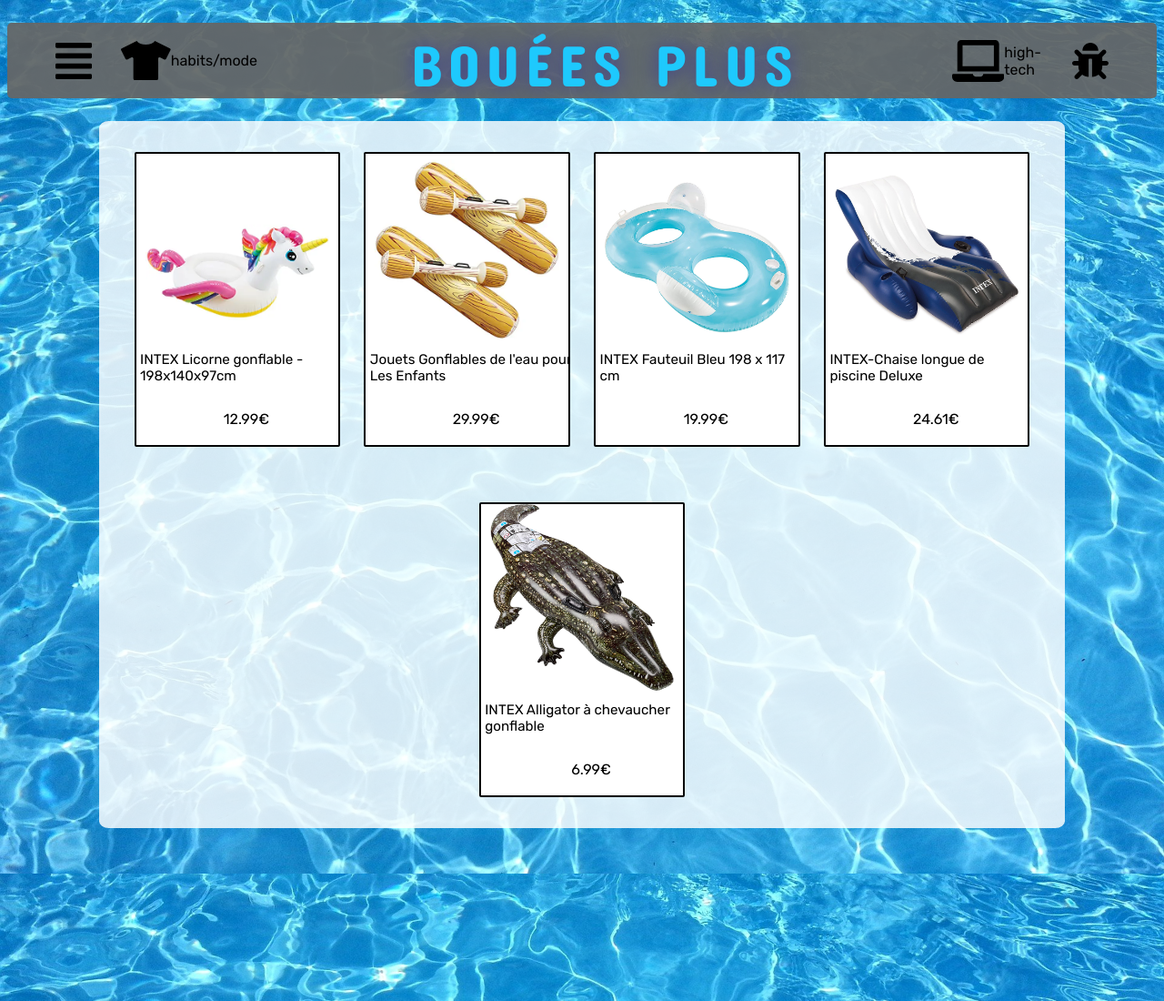
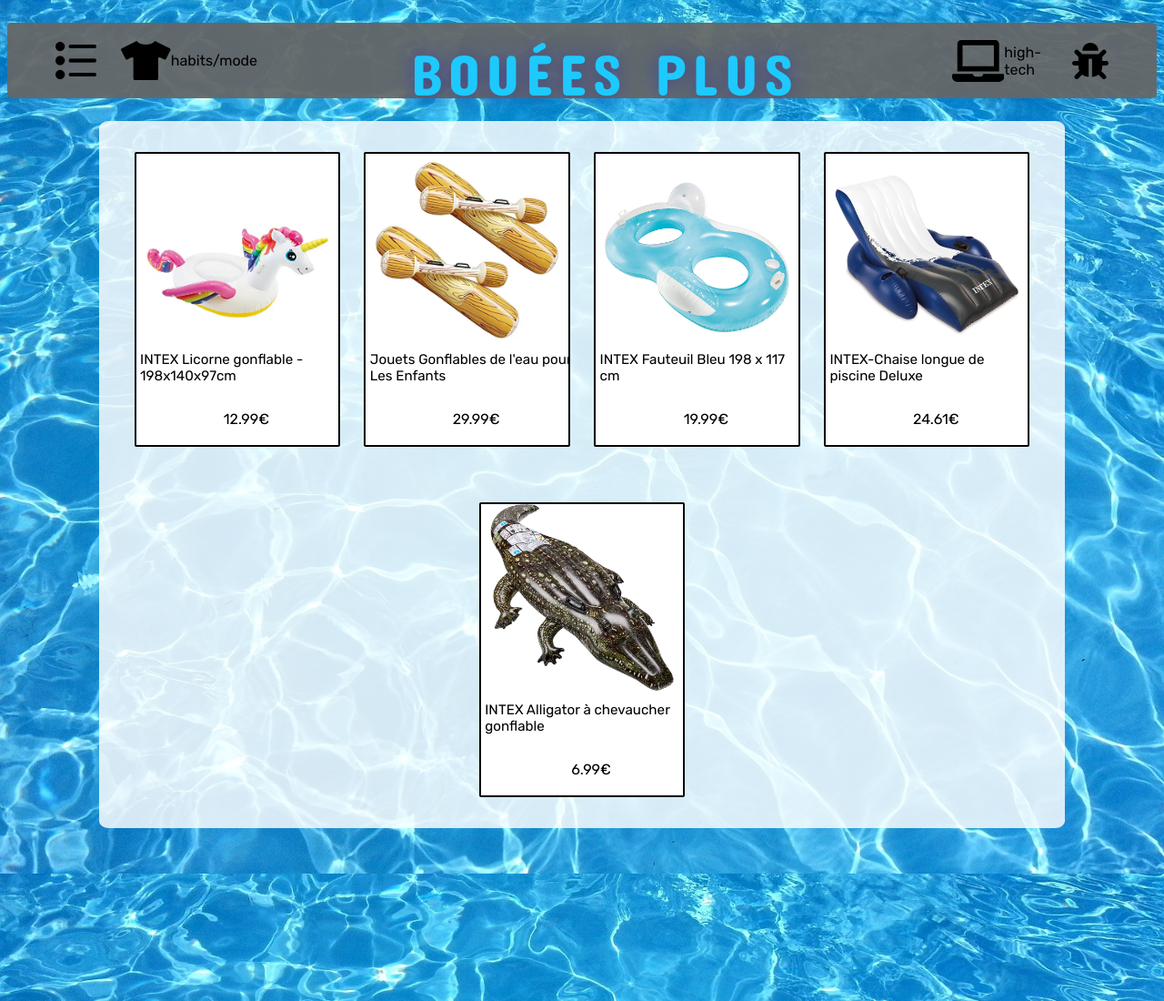
Before and after one commit to austinlrq/bouees-plus, a plain HTML site: page index.html in a window 1280 px wide. Shown: the top 1100 px of the page at 91% size. Drawn offline with Linux system fonts and the light colour scheme.

Commit message:
commit 5

```diff
--- a/index.html
+++ b/index.html
@@ -28,6 +28,7 @@
       gtag("config", "G-V0YRPCF1KX");
     </script>
     <!--push les modifications:
+        -cd "D:\Documents\site_bouées"
         -git add .
         -git commit -m "..."
         -git push
@@ -60,21 +61,7 @@
           <p>habits/mode</p>
         </a>
         <div class="plus">
-          <svg
-            aria-hidden="true"
-            focusable="false"
-            data-prefix="fas"
-            data-icon="align-justify"
-            class="svg-inline--fa fa-align-justify fa-w-14"
-            role="img"
-            xmlns="http://www.w3.org/2000/svg"
-            viewBox="0 0 448 512"
-          >
-            <path
-              fill="currentColor"
-              d="M432 416H16a16 16 0 0 0-16 16v32a16 16 0 0 0 16 16h416a16 16 0 0 0 16-16v-32a16 16 0 0 0-16-16zm0-128H16a16 16 0 0 0-16 16v32a16 16 0 0 0 16 16h416a16 16 0 0 0 16-16v-32a16 16 0 0 0-16-16zm0-128H16a16 16 0 0 0-16 16v32a16 16 0 0 0 16 16h416a16 16 0 0 0 16-16v-32a16 16 0 0 0-16-16zm0-128H16A16 16 0 0 0 0 48v32a16 16 0 0 0 16 16h416a16 16 0 0 0 16-16V48a16 16 0 0 0-16-16z"
-            ></path>
-          </svg>
+          <img class="icon" src="/images/liste.png" alt="" />
         </div>
         <a
           class="bouton2"
--- a/style.css
+++ b/style.css
@@ -25,6 +25,7 @@
   flex-flow: row;
   background-color: rgba(102, 102, 102, 0.935);
   justify-content: space-around;
+  align-items: center;
 
   margin-left: auto;
   margin-right: auto;
@@ -90,6 +91,11 @@
   text-decoration: none;
   transition: transform 0.4s;
   margin-left: -3%;
+}
+.icon {
+  display: flex;
+  width: 45px;
+  height: fit-content;
 }
 @media (max-width: 767px) {
   .header {
```
Also changed, not shown: images/liste.png (added).
